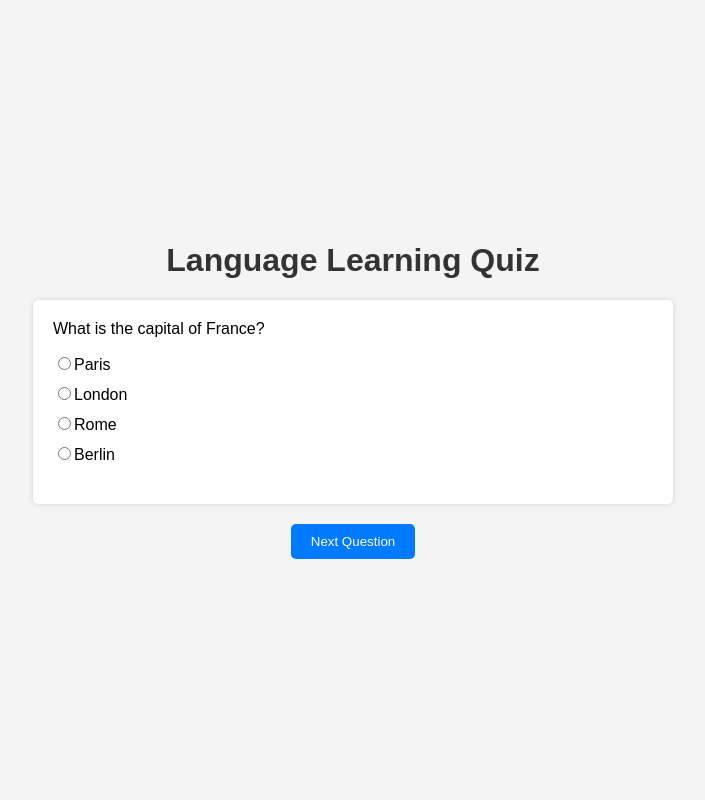
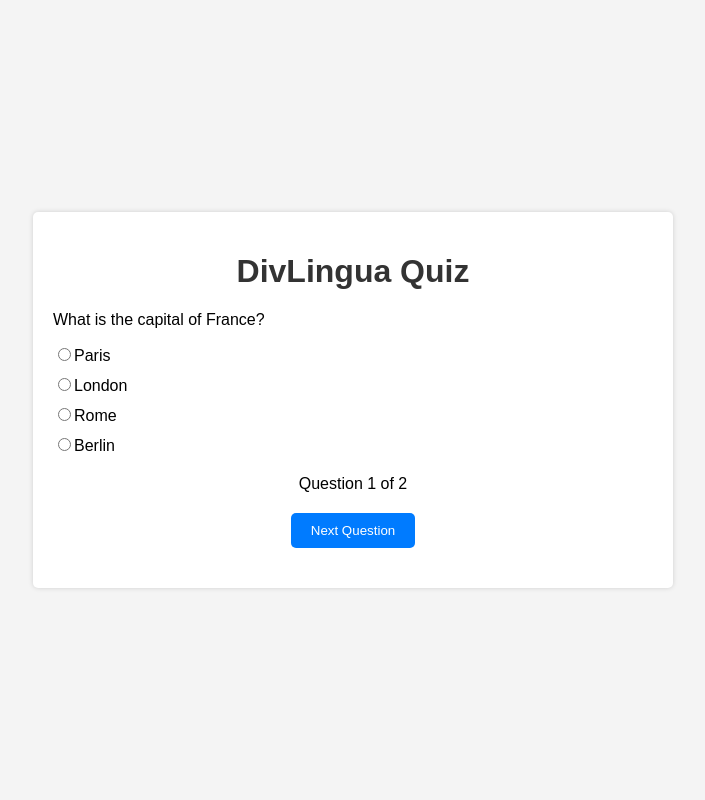
Before and after one commit to goftan/DivLingua, a Flask app: page / in a window 1280 px wide. Shown: the whole page, without its empty margins (287-992 px from the left). Run offline with Flask 3, Linux system fonts and the light colour scheme.

Commit message:
Touching up the interface

```diff
--- a/frontend/static/css/styles.css
+++ b/frontend/static/css/styles.css
@@ -4,24 +4,27 @@ body {
     margin: 0;
     padding: 0;
     display: flex;
-    flex-direction: column;
     align-items: center;
     justify-content: center;
     height: 100vh;
 }
 
-h1 {
-    color: #333;
-}
-
-#quiz-container {
+.container {
     background-color: white;
     border-radius: 5px;
     box-shadow: 0px 0px 5px 0px rgba(0,0,0,0.15);
     padding: 20px;
-    margin-bottom: 20px;
     width: 80%;
     max-width: 600px;
+}
+
+h1 {
+    color: #333;
+    text-align: center;
+}
+
+#quiz-container {
+    margin-bottom: 20px;
 }
 
 .question {
@@ -48,7 +51,8 @@ button {
     border-radius: 5px;
     padding: 10px 20px;
     cursor: pointer;
-    margin-bottom: 20px;
+    display: block;
+    margin: 20px auto;
 }
 
 button:disabled {
@@ -56,7 +60,13 @@ button:disabled {
     cursor: not-allowed;
 }
 
+#progress {
+    text-align: center;
+    margin-bottom: 20px;
+}
+
 #result {
     color: #007BFF;
     font-size: 24px;
+    text-align: center;
 }
--- a/frontend/static/js/quiz.js
+++ b/frontend/static/js/quiz.js
@@ -3,6 +3,7 @@ const quizContainer = document.getElementById('quiz-container');
 const submitButton = document.getElementById('submit-button');
 const nextButton = document.getElementById('next-button');
 const resultDiv = document.getElementById('result');
+const progressDiv = document.getElementById('progress');
 
 // Initialize quiz index, user answers, and total quizzes
 let quizIndex = 0;
@@ -22,6 +23,9 @@ fetch('/quiz/total')
 function loadQuiz(index) {
     // Clear quiz container
     quizContainer.innerHTML = '';
+
+    // Update progress
+    progressDiv.textContent = 'Question ' + (index + 1) + ' of ' + totalQuizzes;
 
     // Load quiz from backend
     fetch('/quiz/' + index)
--- a/frontend/templates/quiz.html
+++ b/frontend/templates/quiz.html
@@ -1,16 +1,18 @@
 <!DOCTYPE html>
 <html>
 <head>
-    <title>Language Learning Quiz</title>
+    <title>DivLingua Quiz</title>
     <link rel="stylesheet" type="text/css" href="/static/css/styles.css">
 </head>
 <body>
-    <h1>Language Learning Quiz</h1>
-    <div id="quiz-container"></div>
-    <button id="next-button">Next Question</button>
-    <button id="submit-button" style="display: none;">Submit Answers</button>
-    <div id="result"></div>
-
+    <div class="container">
+        <h1>DivLingua Quiz</h1>
+        <div id="quiz-container"></div>
+        <div id="progress">Question 1 of 10</div>
+        <button id="next-button">Next Question</button>
+        <button id="submit-button" style="display: none;">Submit Answers</button>
+        <div id="result"></div>
+    </div>
     <script src="/static/js/quiz.js"></script>
 </body>
 </html>
```
